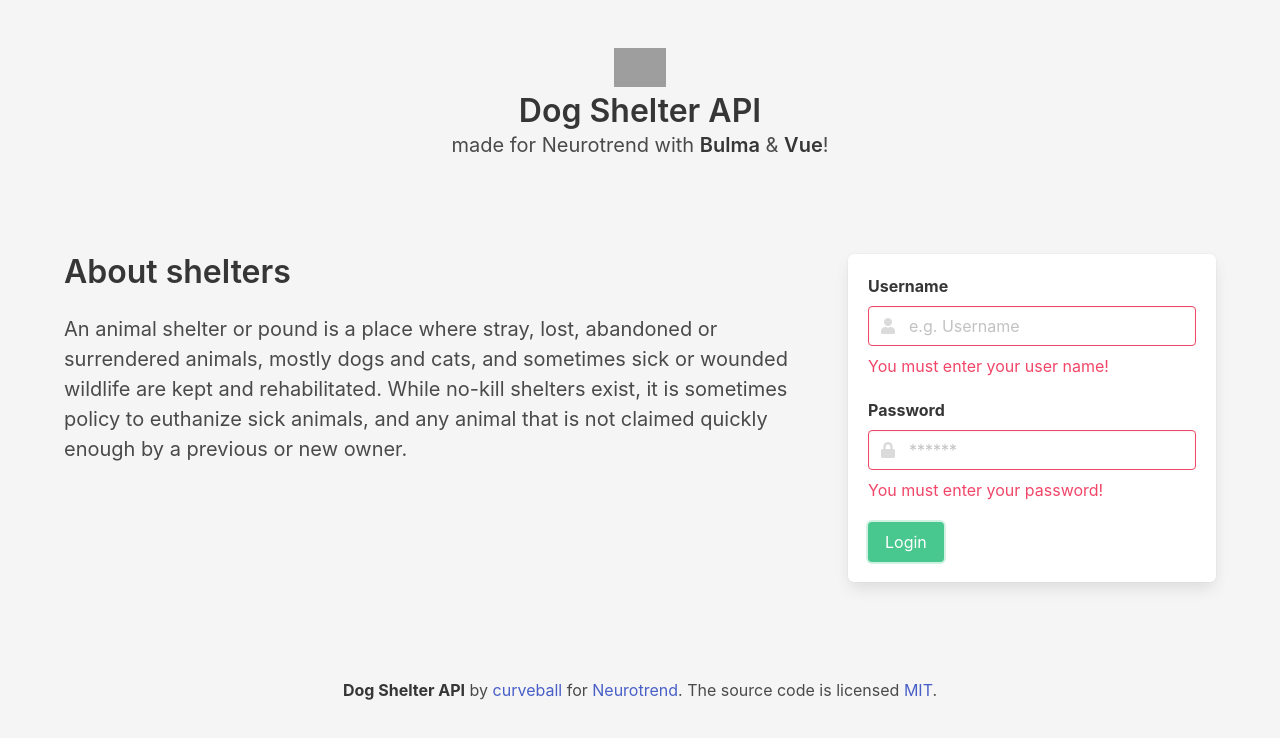
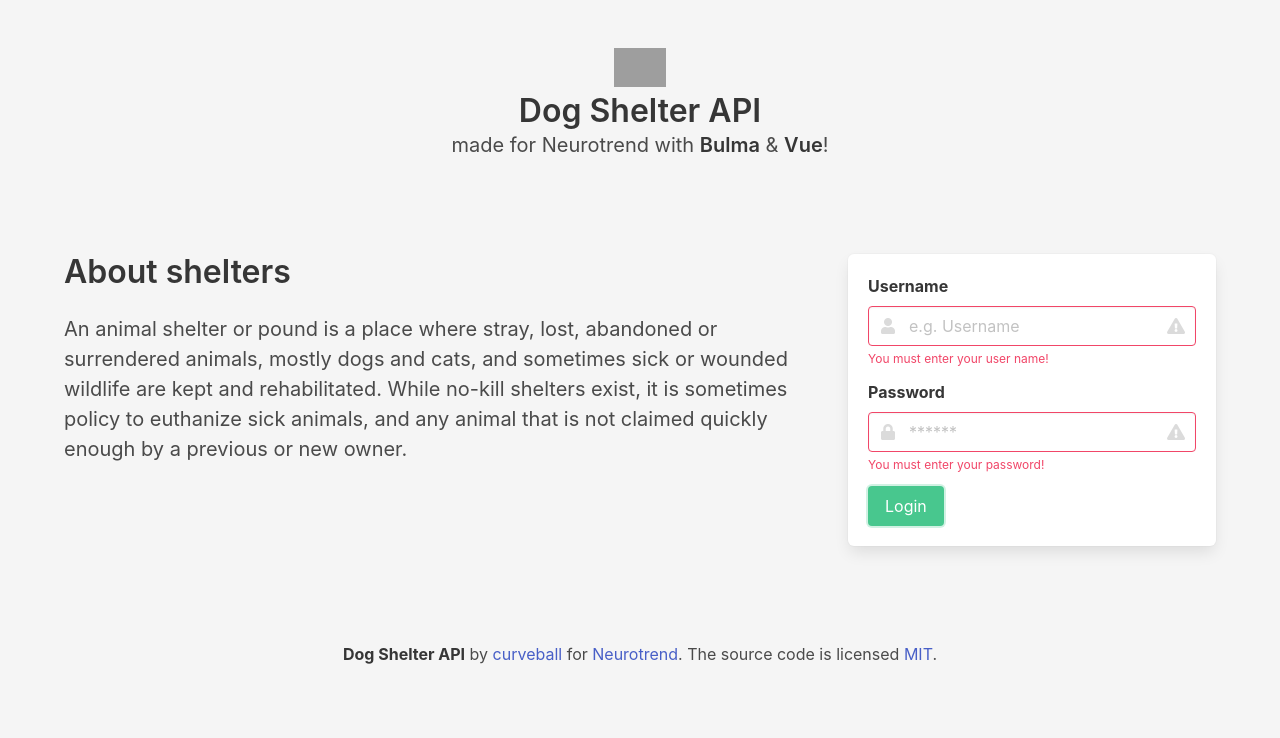
Before and after one commit to xcurveballx/neurotrend, a Vue app: page /1 in a window 1280 px wide. Both pictures are taken after a click on the button "Login". Shown: the top 738 px of the page. Built offline with nearby package versions, Linux system fonts and the light colour scheme; grey boxes are pictures that could not be loaded.

Commit message:
Login validation form tweak

```diff
--- a/src/components/InputValidationMessage.vue
+++ b/src/components/InputValidationMessage.vue
@@ -1,3 +1,3 @@
 <template>
-    <span class="has-text-danger"><slot></slot></span>
+    <p class="help is-danger"><slot></slot></p>
 </template>
--- a/src/components/Login.vue
+++ b/src/components/Login.vue
@@ -3,25 +3,31 @@
         <div class="box">
             <div class="field">
                 <label class="label">Username</label>
-                <div class="control has-icons-left">
+                <div class="control has-icons-left has-icons-right">
                     <input type="text" placeholder="e.g. Username" class="input" :class="{'is-danger': !user && hasBeenSubmitted}" v-model="user" @keyup.enter="emitLoginEvent">
                     <span class="icon is-small is-left">
                     <i class="fa fa-user"></i></span>
-                    <input-val-mess v-show="!user && hasBeenSubmitted">
-                        You must enter your user name!
-                    </input-val-mess>
+                    <span v-show="!user && hasBeenSubmitted" class="icon is-small is-right">
+                        <i class="fas fa-exclamation-triangle"></i>
+                    </span>
                 </div>
+                <input-val-mess v-show="!user && hasBeenSubmitted">
+                    You must enter your user name!
+                </input-val-mess>
             </div>
             <div class="field">
                 <label class="label">Password</label>
-                <div class="control has-icons-left">
+                <div class="control has-icons-left has-icons-right">
                     <input type="password" placeholder="******" class="input" :class="{'is-danger': !pass && hasBeenSubmitted}" v-model="pass" @keyup.enter="emitLoginEvent">
                     <span class="icon is-small is-left">
                     <i class="fa fa-lock"></i></span>
-                    <input-val-mess v-show="!pass && hasBeenSubmitted">
-                        You must enter your password!
-                    </input-val-mess>
+                    <span v-show="!pass && hasBeenSubmitted" class="icon is-small is-right">
+                        <i class="fas fa-exclamation-triangle"></i>
+                    </span>
                 </div>
+                <input-val-mess v-show="!pass && hasBeenSubmitted">
+                    You must enter your password!
+                </input-val-mess>
             </div>
             <div class="field">
                 <btn @click.native="emitLoginEvent" class="is-success">
```
